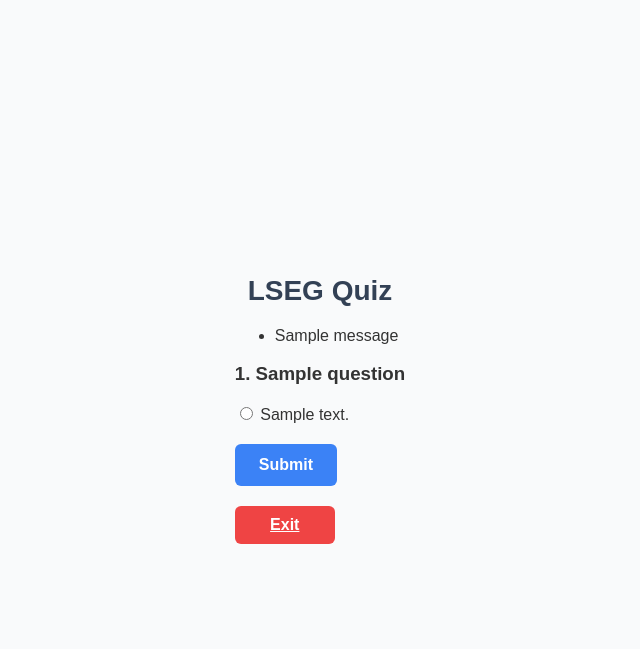
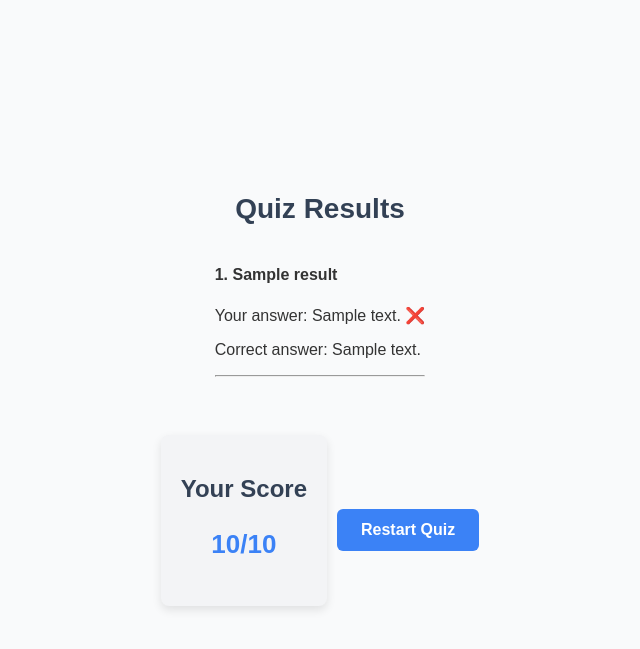
Before and after one commit to vickycool91/lsegQuizApp, a Flask app: template app/templates/quiz.html in a window 1280 px wide. Shown: the top 649 px of the page, without its empty margins (320-960 px from the left). Run offline with Flask 3, Linux system fonts and the light colour scheme; the template is opened without the code that fills it: most values are stand-ins (such as "Sample title", 1, 10 or a date in 2020); one stand-in notice (Sample message) is shown.

Commit message:
Update quiz.html

```diff
--- a/app/templates/quiz.html
+++ b/app/templates/quiz.html
@@ -3,47 +3,31 @@
 <head>
     <meta charset="UTF-8">
     <meta name="viewport" content="width=device-width, initial-scale=1.0">
-    <title>LSEG Quiz</title>
+    <title>Quiz Results</title>
     <link rel="stylesheet" href="{{ url_for('static', filename='styles.css') }}">
 </head>
 <body>
-    <div class="quiz-container">
-        <h1 class="quiz-title">LSEG Quiz</h1>
+    <div class="results-container">
+        <h1 class="results-title">Quiz Results</h1>
 
-        <!-- Display Flash Messages -->
-        {% with messages = get_flashed_messages(with_categories=True) %}
-            {% if messages %}
-                <div class="flash-message">
-                    <ul>
-                        {% for category, message in messages %}
-                            <li class="{{ category }}">{{ message }}</li>
-                        {% endfor %}
-                    </ul>
-                </div>
+        <div class="responses">
+            {% for result in results %}
+            <h4>{{ loop.index }}. {{ result['question'] }}</h4>
+            <p>Your answer: {{ result['user_answer'] }} {% if result['is_correct'] %}<span class="correct">✔️</span>{% else %}<span class="incorrect">❌</span>{% endif %}</p>
+            {% if not result['is_correct'] %}
+            <p>Correct answer: {{ result['correct_answer'] }}</p>
             {% endif %}
-        {% endwith %}
+            <hr>
+            {% endfor %}
+        </div>
 
-        <form method="POST" action="{{ url_for('submit') }}">
-            {% for question in questions %}
-            <div class="question-block">
-                <!-- Adding question number using loop.index -->
-                <h3>{{ loop.index }}. {{ question['question'] }}</h3>
-                {% for option in question['options'] %}
-                <label class="option-label">
-                    <input type="radio" name="question_{{ question['id'] }}" value="{{ option['key'] }}"
-                        {% if session.get('saved_answers') and session['saved_answers'].get('question_' ~ question['id']) == option['key'] %}
-                            checked
-                        {% endif %}
-                    >
-                    {{ option['text'] }}
-                </label><br>
-                {% endfor %}
+        <div class="score-restart">
+            <div class="score-container">
+                <h2>Your Score</h2>
+                <p class="score">{{ score }}/{{ total }}</p>
             </div>
-            {% endfor %}
-            <button type="submit" class="submit-button">Submit</button>
-        </form>
-         <!-- Add Exit Button -->
-        <a href="{{ url_for('exit_app') }}" class="exit-button">Exit</a>
+            <a href="{{ url_for('quiz') }}" class="button-link">Restart Quiz</a>
+        </div>
     </div>
 </body>
 </html>
```
